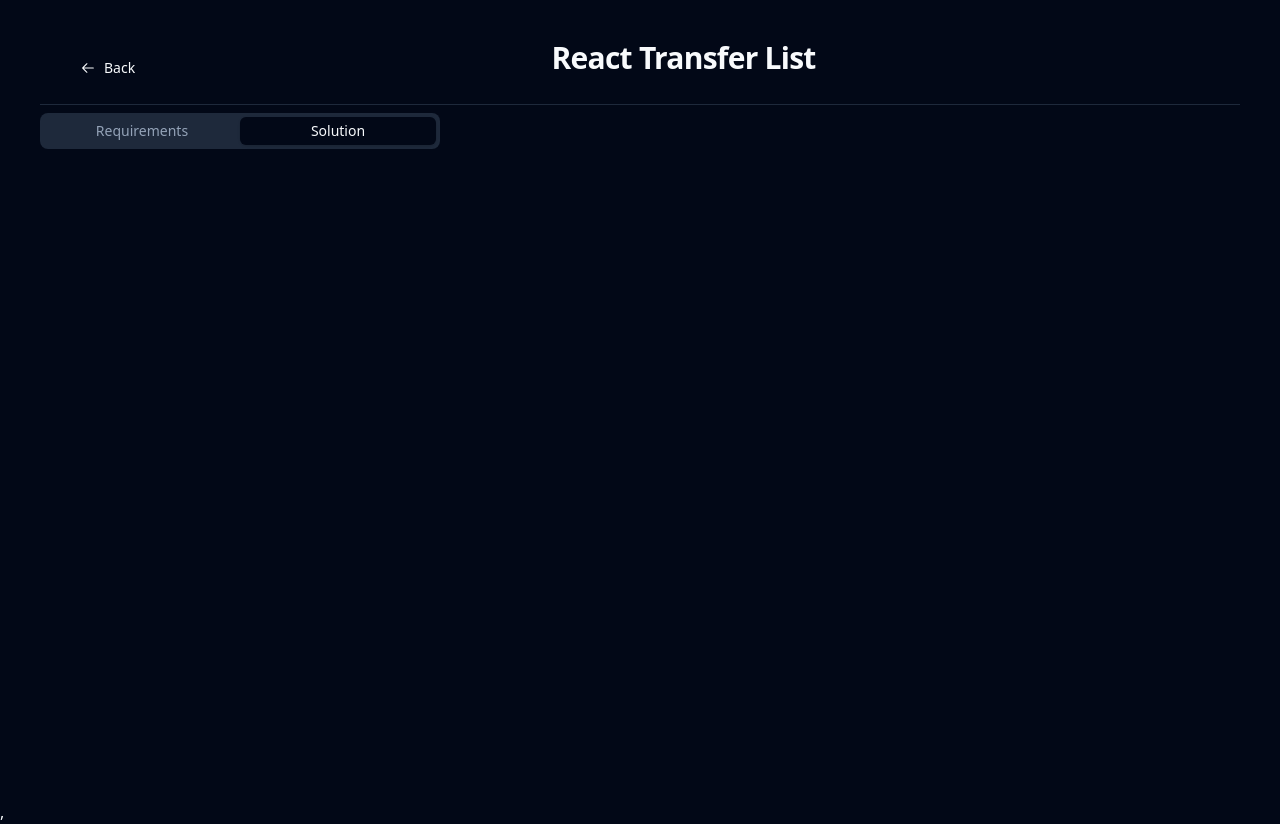
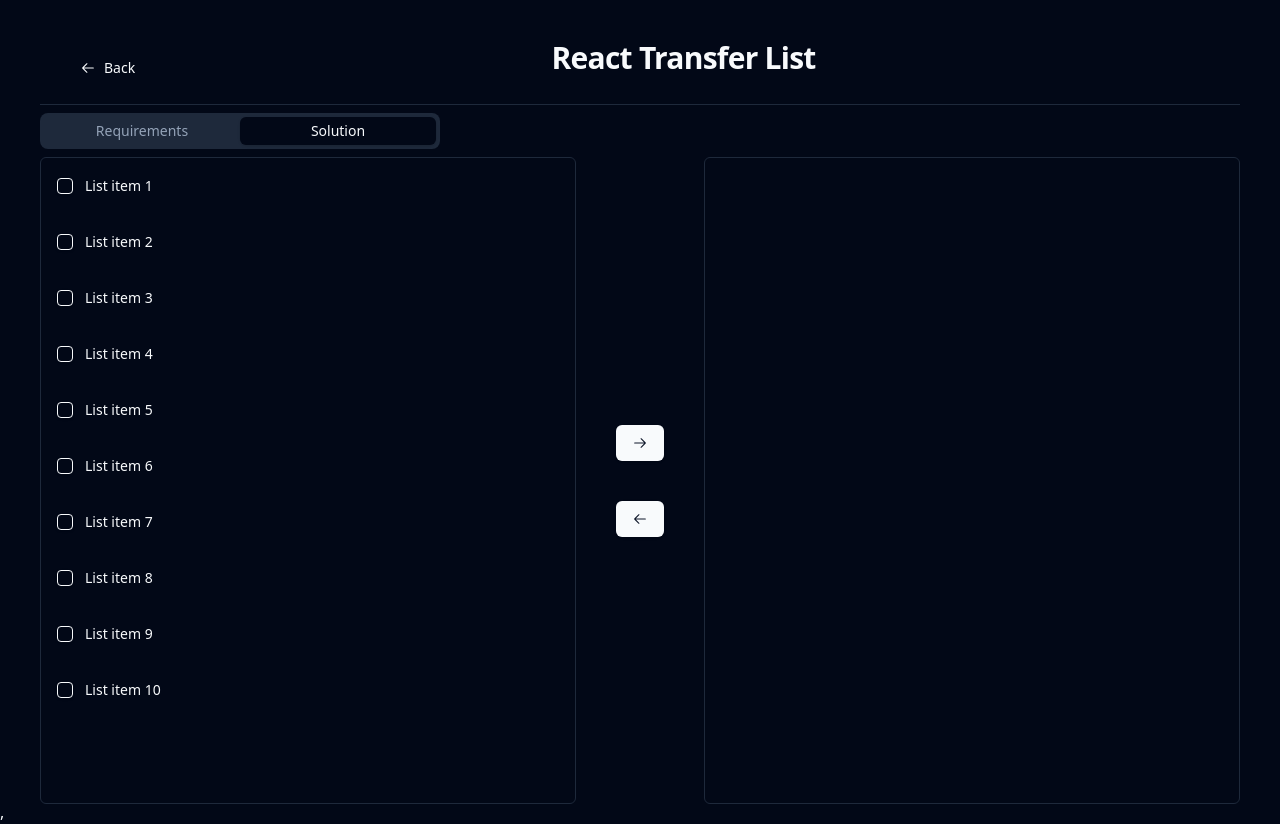
Before and after one commit to esanchezvz/frontend-challenges, a React (Vite) app: page /transfer-list in a window 1280 px wide. Built offline with nearby package versions, Linux system fonts and the light colour scheme; a web font is replaced by a local one.

Commit message:
feat(transfer-list): transfer list component challenge done

```diff
--- /dev/null
+++ b/src/challenges/tansfer-list/components/transfer-list.tsx
@@ -0,0 +1,83 @@
+import { CheckedState } from '@radix-ui/react-checkbox'
+import { ArrowLeftIcon, ArrowRightIcon } from '@radix-ui/react-icons'
+
+import { Button } from '@/ui/button'
+import { Checkbox } from '@/ui/checkbox'
+
+import { useTransferList } from '../use-transfer-list'
+
+type TransferListProps<TListItem> = {
+  list: TListItem[]
+}
+
+export type BaseListItem = {
+  title: string
+  id: string | number
+}
+
+type ListContainerProps = {
+  children: React.ReactNode
+}
+
+const ListContainer = ({ children }: ListContainerProps) => {
+  return <div className="h-full border flex-1 overflow-hidden overflow-y-auto rounded-md">{children}</div>
+}
+
+type ListItemProps = {
+  id: string
+  title: string
+  onChange: (value: CheckedState) => void
+}
+
+const ListItem = ({ id, title, onChange }: ListItemProps) => {
+  return (
+    <div className="flex items-center gap-3 py-5 px-4 ">
+      <Checkbox id={String(id)} className="cursor-pointer" onCheckedChange={onChange} />
+      <label
+        htmlFor={String(id)}
+        className="text-sm font-medium leading-none peer-disabled:cursor-not-allowed peer-disabled:opacity-70 cursor-pointer"
+      >
+        {title}
+      </label>
+    </div>
+  )
+}
+
+const TransferList = <T extends BaseListItem>({ list }: TransferListProps<T>) => {
+  const { listA, listB, onItemClick, transferToA, transferToB } = useTransferList(list)
+
+  return (
+    <div className="h-full flex gap-10 items-center justify-between">
+      <ListContainer>
+        {listA.map((item) => (
+          <ListItem
+            key={item.id}
+            id={String(item.id)}
+            title={item.title}
+            onChange={(checked) => onItemClick(item, checked)}
+          />
+        ))}
+      </ListContainer>
+      <div className="flex flex-col gap-10 items-center justify-center">
+        <Button>
+          <ArrowRightIcon className="h-4 w-4" onClick={transferToB} />
+        </Button>
+        <Button>
+          <ArrowLeftIcon className="h-4 w-4" onClick={transferToA} />
+        </Button>
+      </div>
+      <ListContainer>
+        {listB.map((item) => (
+          <ListItem
+            key={item.id}
+            id={String(item.id)}
+            title={item.title}
+            onChange={(checked) => onItemClick(item, checked)}
+          />
+        ))}
+      </ListContainer>
+    </div>
+  )
+}
+
+export default TransferList
--- a/src/challenges/tansfer-list/index.tsx
+++ b/src/challenges/tansfer-list/index.tsx
@@ -1,4 +1,6 @@
 import ChallengeLayout from '@/shared/challenge-layout'
+
+import TransferList from './components/transfer-list'
 
 const Requirements = () => {
   return (
@@ -11,8 +13,19 @@ const Requirements = () => {
   )
 }
 
+const initialList = Array.from(Array(10).keys()).map((i) => ({
+  title: `List item ${i + 1}`,
+  id: Math.random().toString(16).slice(2),
+}))
+
 const ReactTransferList = () => {
-  return <ChallengeLayout title="React Transfer List" solution={null} requirements={<Requirements />} />
+  return (
+    <ChallengeLayout
+      title="React Transfer List"
+      solution={<TransferList list={initialList} />}
+      requirements={<Requirements />}
+    />
+  )
 }
 
 export default ReactTransferList
--- /dev/null
+++ b/src/challenges/tansfer-list/use-transfer-list.ts
@@ -0,0 +1,59 @@
+import { CheckedState } from '@radix-ui/react-checkbox'
+import { useCallback, useState } from 'react'
+
+type TransferListState<T> = {
+  listA: T[]
+  listB: T[]
+}
+
+export const useTransferList = <T extends { id: string | number }>(initialList: T[]) => {
+  const [state, setState] = useState<TransferListState<T>>({
+    listA: initialList,
+    listB: [],
+  })
+  const [selected, setSelected] = useState<T[]>([])
+
+  const onSelect = useCallback((item: T) => {
+    setSelected((prev) => {
+      prev.push(item)
+      return prev
+    })
+  }, [])
+
+  const onDeselect = useCallback((item: T) => {
+    setSelected((prev) => prev.filter((i) => i.id !== item.id))
+  }, [])
+
+  const onItemClick = useCallback(
+    (item: T, selected: CheckedState) => {
+      if (selected) {
+        onSelect(item)
+      } else {
+        onDeselect(item)
+      }
+    },
+    [onDeselect, onSelect],
+  )
+
+  const transferToA = useCallback(() => {
+    const { listA: _a, listB: _b } = state
+    const selectedIds = selected.map((s) => s.id)
+    setState({
+      listA: _a.concat(selected),
+      listB: _b.filter((b) => !selectedIds.includes(b.id)),
+    })
+    setSelected([])
+  }, [state, selected])
+
+  const transferToB = useCallback(() => {
+    const { listA: _a, listB: _b } = state
+    const selectedIds = selected.map((s) => s.id)
+    setState({
+      listA: _a.filter((b) => !selectedIds.includes(b.id)),
+      listB: _b.concat(selected),
+    })
+    setSelected([])
+  }, [state, selected])
+
+  return { ...state, onItemClick, transferToA, transferToB }
+}
```
